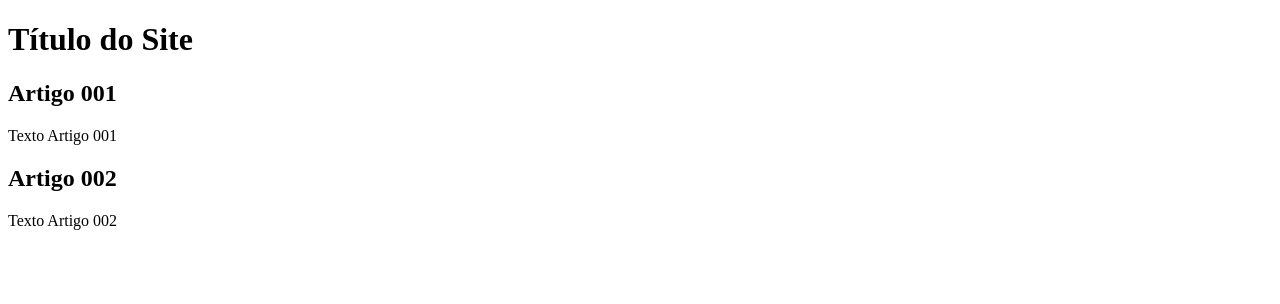
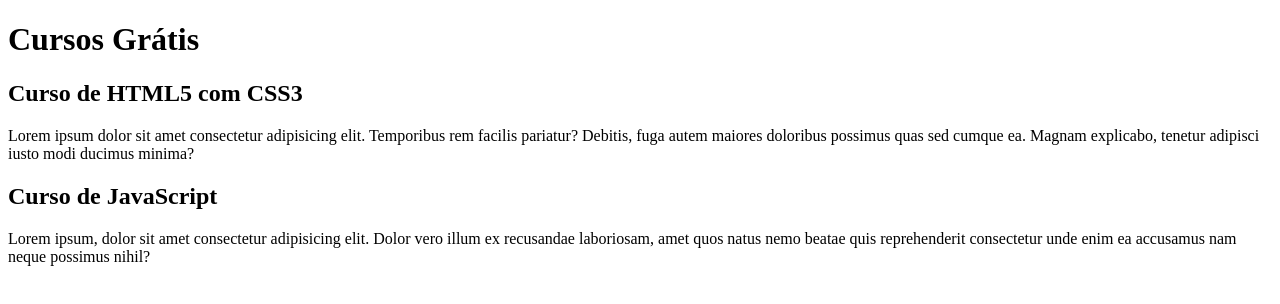
Before and after one commit to dev-matheusLopes/projeto-site, a plain HTML site: page index.html in a window 1280 px wide. Drawn offline with Linux system fonts and the light colour scheme.

Commit message:
comecei a escrever o conteúdo

```diff
--- a/index.html
+++ b/index.html
@@ -8,15 +8,15 @@
 <body>
     <main>
         <header>
-            <h1>Título do Site</h1>
+            <h1>Cursos Grátis</h1>
         </header>
         <article>
-            <h2>Artigo 001</h2>
-            <p>Texto Artigo 001</p>
+            <h2>Curso de HTML5 com CSS3</h2>
+            <p>Lorem ipsum dolor sit amet consectetur adipisicing elit. Temporibus rem facilis pariatur? Debitis, fuga autem maiores doloribus possimus quas sed cumque ea. Magnam explicabo, tenetur adipisci iusto modi ducimus minima?</p>
         </article>
         <article>
-            <h2>Artigo 002</h2>
-            <p>Texto Artigo 002</p>
+            <h2>Curso de JavaScript</h2>
+            <p>Lorem ipsum, dolor sit amet consectetur adipisicing elit. Dolor vero illum ex recusandae laboriosam, amet quos natus nemo beatae quis reprehenderit consectetur unde enim ea accusamus nam neque possimus nihil?</p>
         </article>
     </main>
 </body>
```
